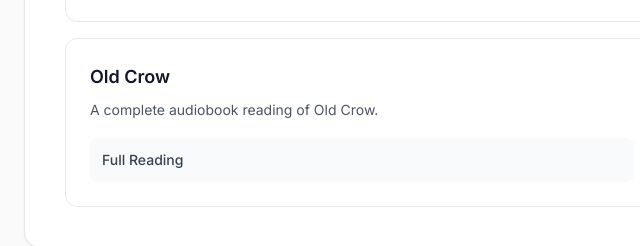
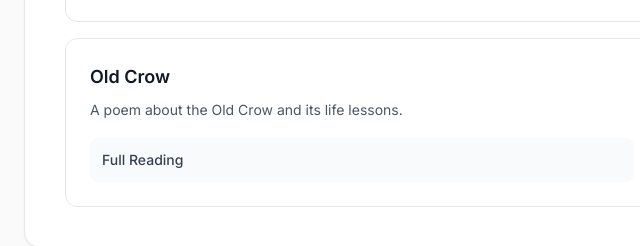
Before and after one commit to ryan-durrant/george-durrant-website, a website: page index.html in a window 1280 px wide. Shown: the part 8369-8615 px from the top of the page, 0-640 px from the left. Drawn offline with nearby package versions, Linux system fonts and the light colour scheme.

Commit message:
wording change

```diff
--- a/index.html
+++ b/index.html
@@ -2890,7 +2890,7 @@
                 Old Crow
               </h3>
               <p class="text-gray-600 mb-4 text-sm leading-relaxed">
-                A complete audiobook reading of Old Crow.
+                A poem about the Old Crow and its life lessons.
               </p>
               <div class="grid grid-cols-1 md:grid-cols-2 gap-3">
                 <div class="space-y-2">
```
